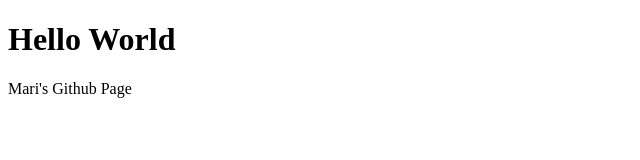
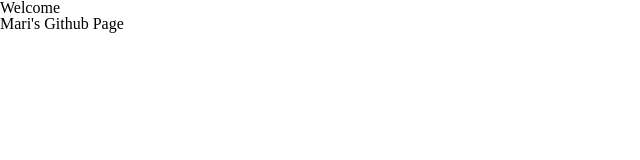
Before and after one commit to marimuraki/marimuraki.github.io, a plain HTML site: page index.html in a window 1280 px wide. Shown: the whole page, without its empty margins (0-640 px from the left). Drawn offline with Linux system fonts and the light colour scheme.

Commit message:
update index.html

```diff
--- a/index.html
+++ b/index.html
@@ -2,10 +2,11 @@
 <html lang="en">
   <head>
     <meta charset="utf-8">
-    <title>Hello World</title>
+    <title>marimuraki.github.io</title>
+    <link rel="stylesheet" href="assets/stylesheets/main.css">
   </head>
   <body>
-    <h1>Hello World</h1>
+    <h1>Welcome</h1>
     <p>Mari's Github Page</p>
   </body>
 </html>
```
